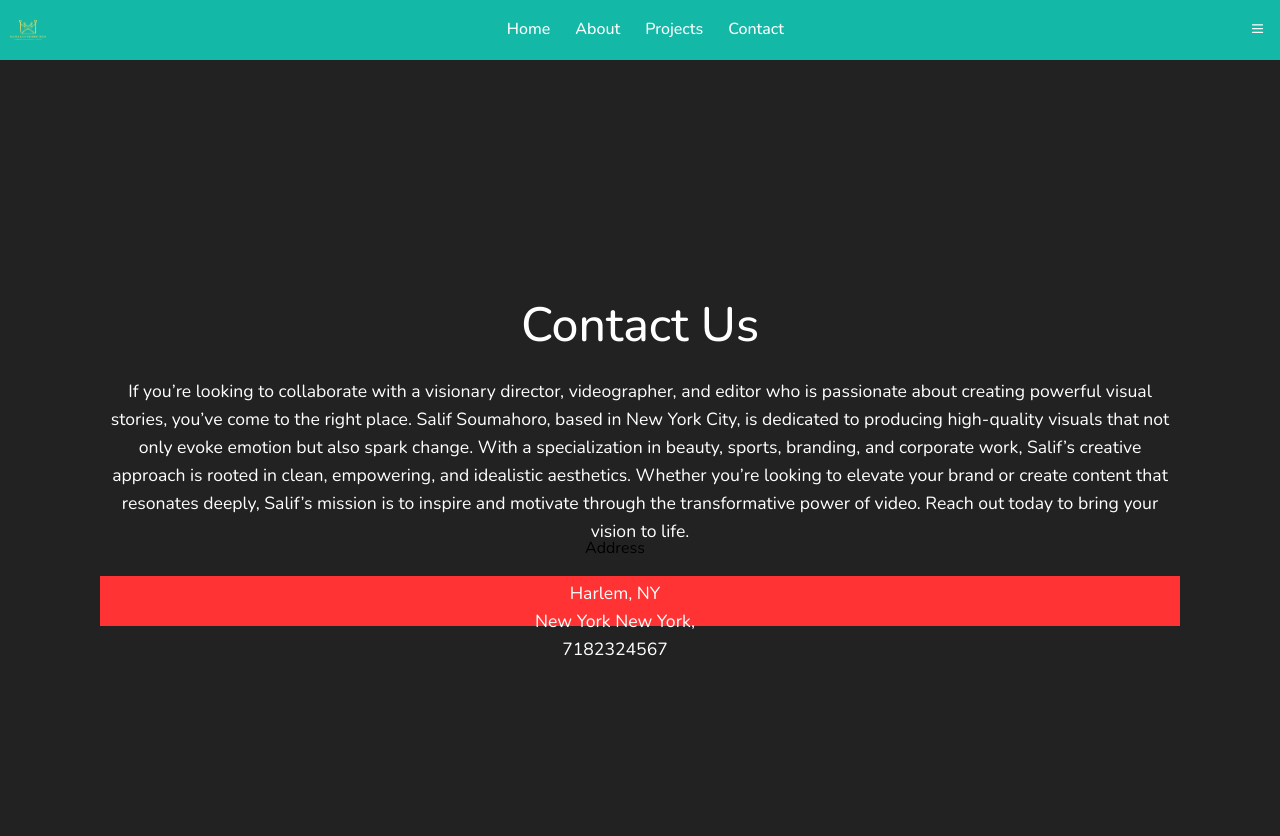
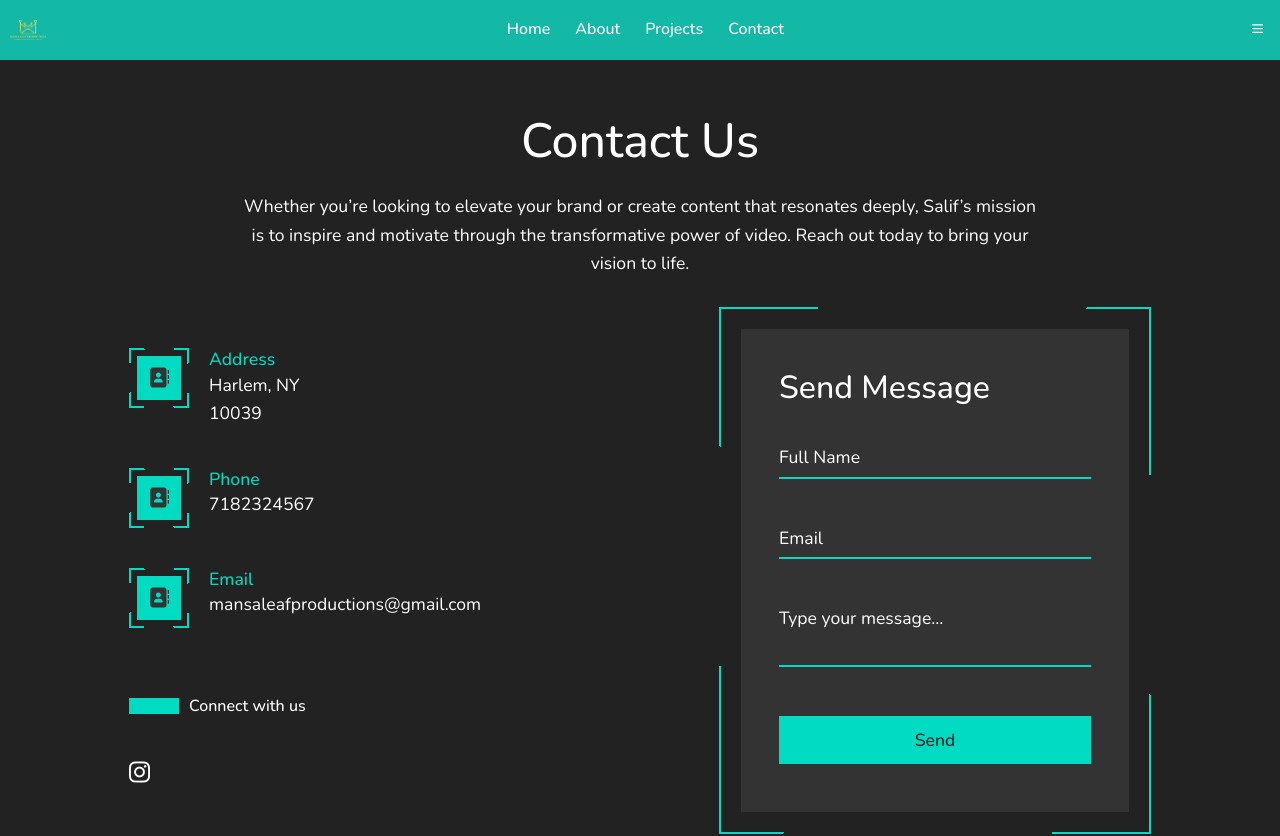
Before and after one commit to Chukwu12/Content-Creator-Website, a website: page contact.html in a window 1280 px wide. Shown: the top 836 px of the page. Drawn offline with nearby package versions, Linux system fonts and the light colour scheme; files that its build step writes are made by us from their sources; a web font is replaced by a local one.

Commit message:
added contact page with forms and styling

```diff
--- a/contact.html
+++ b/contact.html
@@ -40,7 +40,7 @@
 
 </head>
 <!-- CSS -->
-<link href="dist/output.css" rel="stylesheet">
+<link href="dist/main.css" rel="stylesheet">
 <link rel="stylesheet" href="/src/css/main.css">
 </head>
      <!-- Header End -->
@@ -58,9 +58,9 @@
       <!-- Desktop Navigation -->
       <ul class="hidden sm:flex space-x-4 justify-center w-full">
         <li><a href="index.html" class="text-white px-3 py-2 text-sm font-medium rounded-md hover:bg-teal-600">Home</a></li>
-        <li><a href="#about" class="text-white px-3 py-2 text-sm font-medium rounded-md hover:bg-teal-600">About</a></li>
-        <li><a href="#projects" class="text-white px-3 py-2 text-sm font-medium rounded-md hover:bg-teal-600">Projects</a></li>
-        <li><a href="#contact" class="text-white px-3 py-2 text-sm font-medium rounded-md hover:bg-teal-600">Contact</a></li>
+        <li><a href="about.html" class="text-white px-3 py-2 text-sm font-medium rounded-md hover:bg-teal-600">About</a></li>
+        <li><a href="about.html#projects" class="text-white px-3 py-2 text-sm font-medium rounded-md hover:bg-teal-600">Projects</a></li>
+        <li><a href="contact.html" class="text-white px-3 py-2 text-sm font-medium rounded-md hover:bg-teal-600">Contact</a></li>
       </ul>
 
       <!-- Mobile Menu Button (visible on small screens) -->
@@ -90,18 +90,61 @@
      <section class="contact">
      <div class="content">
       <h2>Contact Us</h2>
-      <p>If you’re looking to collaborate with a visionary director, videographer, and editor who is passionate about creating powerful visual stories, you’ve come to the right place. Salif Soumahoro, based in New York City, is dedicated to producing high-quality visuals that not only evoke emotion but also spark change. With a specialization in beauty, sports, branding, and corporate work, Salif’s creative approach is rooted in clean, empowering, and idealistic aesthetics. Whether you’re looking to elevate your brand or create content that resonates deeply, Salif’s mission is to inspire and motivate through the transformative power of video. Reach out today to bring your vision to life.</p>
+      <p> Whether you’re looking to elevate your brand or create content that resonates deeply,
+         Salif’s mission is to inspire and motivate through the transformative power of video. Reach out today to bring your vision to life.</p>
+     </div>
         <div class="container">
           <div class="contactInfo">
             <div class="box">
-              <div class="icon"><b></b></div>
+              <div class="icon"><b></b><i class="fa-solid fa-address-book"></i></div>
               <div class="text">
                 <h3>Address</h3>
-                <p>Harlem, NY<br>New York New York, <br>7182324567</p>
+                <p>Harlem, NY<br>10039</p>
               </div>
             </div>
+            <div class="box">
+              <div class="icon"><b></b><i class="fa-solid fa-address-book"></i></div>
+              <div class="text">
+                <h3>Phone</h3>
+                <p>7182324567</p>
+              </div>
+            </div>
+            <div class="box">
+              <div class="icon"><b></b><i class="fa-solid fa-address-book"></i></div>
+              <div class="text">
+                <h3>Email</h3>
+                <p>mansaleafproductions@gmail.com</p>
+              </div>
+            </div>
+
+            <h2 class="txt">Connect with us</h2>
+            <ul class="sci">
+              <li><a href=""><i class="fa-brands fa-instagram"></i></a></li>
+
+
+            </ul>
         </div>
-        <div class="contactForm"></div>
+        <div class="contactForm">
+          <form action="">
+            <h2>Send Message</h2>
+            <div class="inputBox">
+              <input type="text" name="" required="required">
+              <span>Full Name</span>
+            </div>
+            <div class="inputBox">
+              <input type="text" name="" required="required">
+              <span>Email</span>
+            </div>
+            <div class="inputBox">
+            <textarea required="required"></textarea>
+            <span>Type your message...</span>
+            </div>
+            <div class="inputBox">
+              <input type="submit"  value="Send">
+
+            </div>
+          </form>
+        </div>
      </div>
      </section>
 
--- a/src/css/main.css
+++ b/src/css/main.css
@@ -1043,7 +1043,7 @@ from{
 }
 
 .contact .content{
-  max-width: 800x;
+  max-width: 800px;
   text-align: center;
 }
 
@@ -1065,13 +1065,238 @@ from{
   justify-content: center;
   align-items: center;
   gap: 50px;
-  height: 50px;
-  background: #f33;
   margin-top: 30px;
 
 }
 
-
+.contactInfo{
+  width: 50%;
+  display: flex;
+  flex-direction: column;
+}
+
+.contactInfo .box{
+  position: relative;
+  padding: 20px 0;
+  display: flex;
+  cursor: pointer;
+}
+
+.contactInfo .box .icon{
+  position: relative;
+  min-width: 60px;
+  height: 60px;
+  background: repeating-conic-gradient(from 27.5deg, #01dbc2 0%, #01dbc2 10%, transparent 10%, transparent 50%);
+  display: flex;
+  align-items: baseline;
+}
+
+.contactInfo .box .icon::before{
+  content: '';
+  position: absolute;
+  inset: 0;
+  background: repeating-conic-gradient(from 117.5deg, #01dbc2 0%, #01dbc2 10%, transparent 10%, transparent 50%);
+}
+
+.contactInfo .box .icon::after{
+content: '';
+position: absolute;
+inset: 2px;
+background: #222;
+}
+
+.contactInfo .box .icon b {
+  position: absolute;
+  inset: 8px;
+  background: #01dbc2;
+  z-index: 2;
+}
+
+.contactInfo .box .icon i {
+  position: relative;
+  z-index: 1000;
+  color: #333;
+  font-size: 1.25em;
+  left: 20px;
+  top: 20px;
+
+}
+
+.contactInfo .box  .text {
+  position: relative;
+  display: flex;
+  flex-direction: column;
+  margin-left: 20px;
+  font-size: 1.1em;
+  font-weight:  300;
+  color: #fff;
+}
+
+.contactInfo .box .text h3{
+  font-weight: 500;
+  color: #01dbc2;
+  margin-bottom: 0;
+}
+
+.contactInfo .txt{
+  color: #fff;
+  margin-top: 50px;
+  font-weight: 500;
+  border-left: 50px solid #01dbc2;
+  padding-left: 10px;
+  line-height: 1em;
+}
+
+.contactInfo .sci {
+  position: relative;
+  display: flex;
+  gap: 30px;
+  margin: 20px 0;
+}
+
+.contactInfo .sci li{
+  list-style: none;
+}
+
+.contactInfo .sci li a {
+  color: #fff;
+  font-size: 1.5em;
+  transition: 0.25s;
+}
+
+.contactInfo .sci li a:hover{
+  color: #01dbc2;
+  filter: drop-shadow(0 0 5px #01dbc2);
+}
+
+.contactForm{
+  position: relative;
+  width: 40%;
+  background: repeating-conic-gradient(from var(--a), #01dbc2 0%, #01dbc2 10%, transparent 10%, transparent 50%);
+  animation: animate 6s linear infinite;
+  padding: 60px;
+}
+
+.contactForm::before{
+  content:  '';
+  position: absolute;
+  inset: 0;
+  background: repeating-conic-gradient(from var(--a), #01dbc2 0%, #01dbc2 10%, transparent 10%, transparent 50%);
+  animation: animate 6s linear infinite;
+  animation-delay: -1.5s;
+}
+
+.contactForm::after{
+  content:  '';
+  position: absolute;
+  inset: 2px;
+  border: 20px solid #222;
+  background: #333;
+}
+
+@property --a
+{
+  syntax:  '<angle>';
+  inherits: false;
+  initial-value: 0deg;
+}
+
+@keyframes animate{
+  0%{
+    --a: 0deg;
+  }
+  100%{
+    --a: 360deg;
+  }
+}
+
+.contactForm form {
+  position: relative;
+  z-index: 10;
+}
+
+.contactForm form h2{
+  font-size: 2em;
+  color: #fff;
+  font-weight: 500;
+}
+
+.contactForm form .inputBox{
+  position: relative;
+  width: 100%;
+  margin-top: 20px;
+}
+
+.contactForm form .inputBox input,
+.contactForm form .inputBox textarea{
+  width: 100%;
+  padding: 5px 0;
+  font-size: 1.1em;
+  margin: 10px 0;
+  border: none;
+  background: transparent;
+  border-bottom: 2px solid #01dbc2;
+  color: #fff;
+  outline: none;
+  resize: none;
+}
+
+.contactForm form .inputBox span{
+  position: absolute;
+  left: 0;
+  pointer-events: none;
+  padding: 5px 0;
+  margin: 10px 0;
+  font-size: 1.1em;
+  color: #fff;
+  transition: 0.5s;
+}
+
+.contactForm form .inputBox input:focus ~ span,
+.contactForm form .inputBox textarea:focus ~ span,
+.contactForm form .inputBox input:valid ~ span,
+.contactForm form .inputBox textarea:valid ~ span
+{
+  color: #01dbc2;
+  font-size: 0.9em ;
+  transform: translateY(-24px);
+}
+
+.contactForm form .inputBox input[type="submit"]{
+  width: 100%;
+  background: #01dbc2;
+  color: #222;
+  border: none;
+  cursor: pointer;
+  padding: 10px;
+  font-size: 1.1em;
+  font-weight: 500;
+}
+
+  @media(max-width: 991px)
+{
+  .contact {
+    padding: 50px;
+  }
+  .contact .container{
+    flex-direction: column;
+  }
+  .contactInfo,
+  .contactForm{
+    width: 100%;
+  }
+  .contactForm{
+    padding: 40px;
+  }
+
+  .contactForm form{
+    padding: 10px;
+  }
+
+}
+
+
+/* contact page end  */
 video{
   width: 100%;
   height: auto;
```
Also changed, not shown: about.html (+1 -1 lines).
